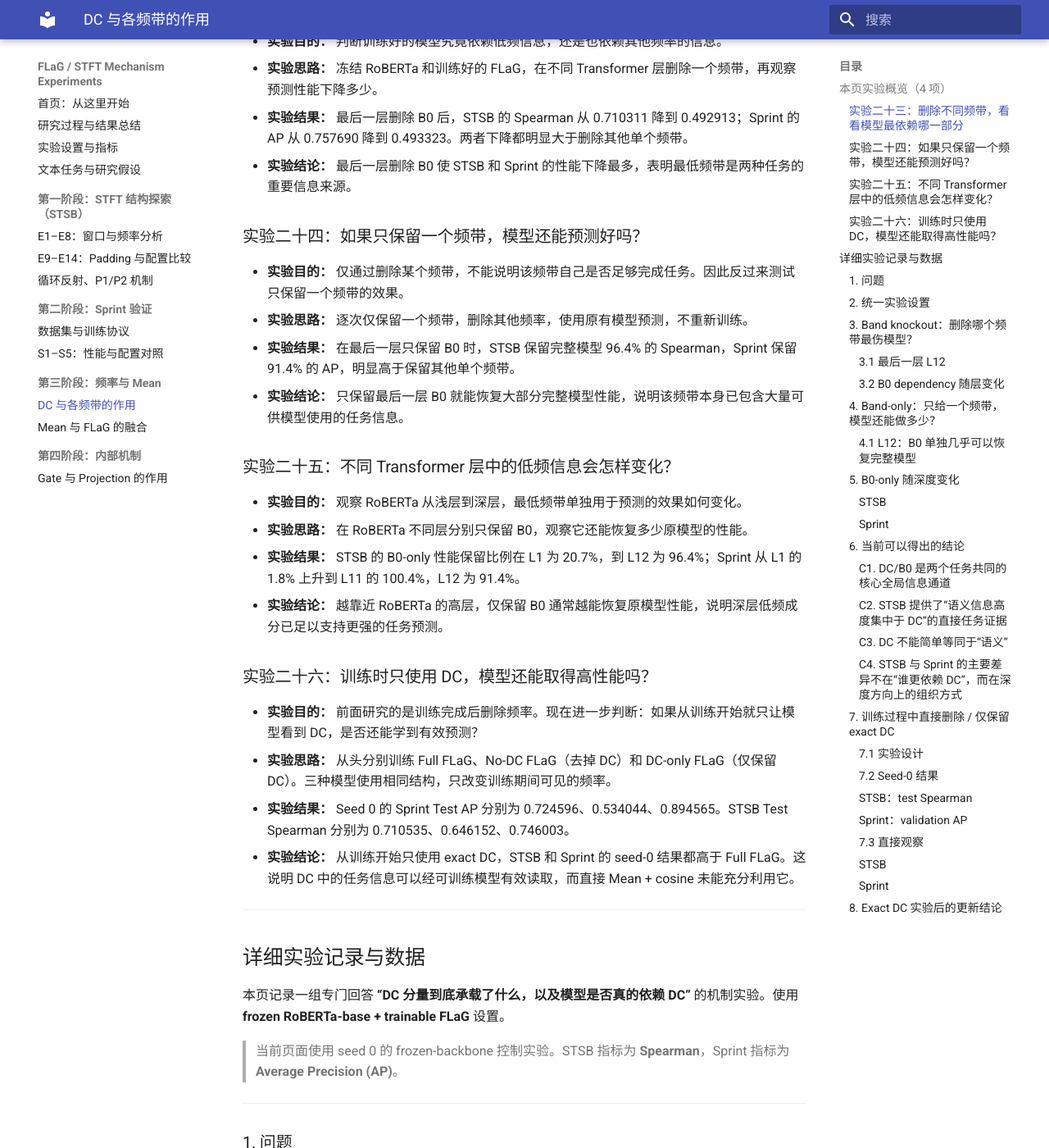
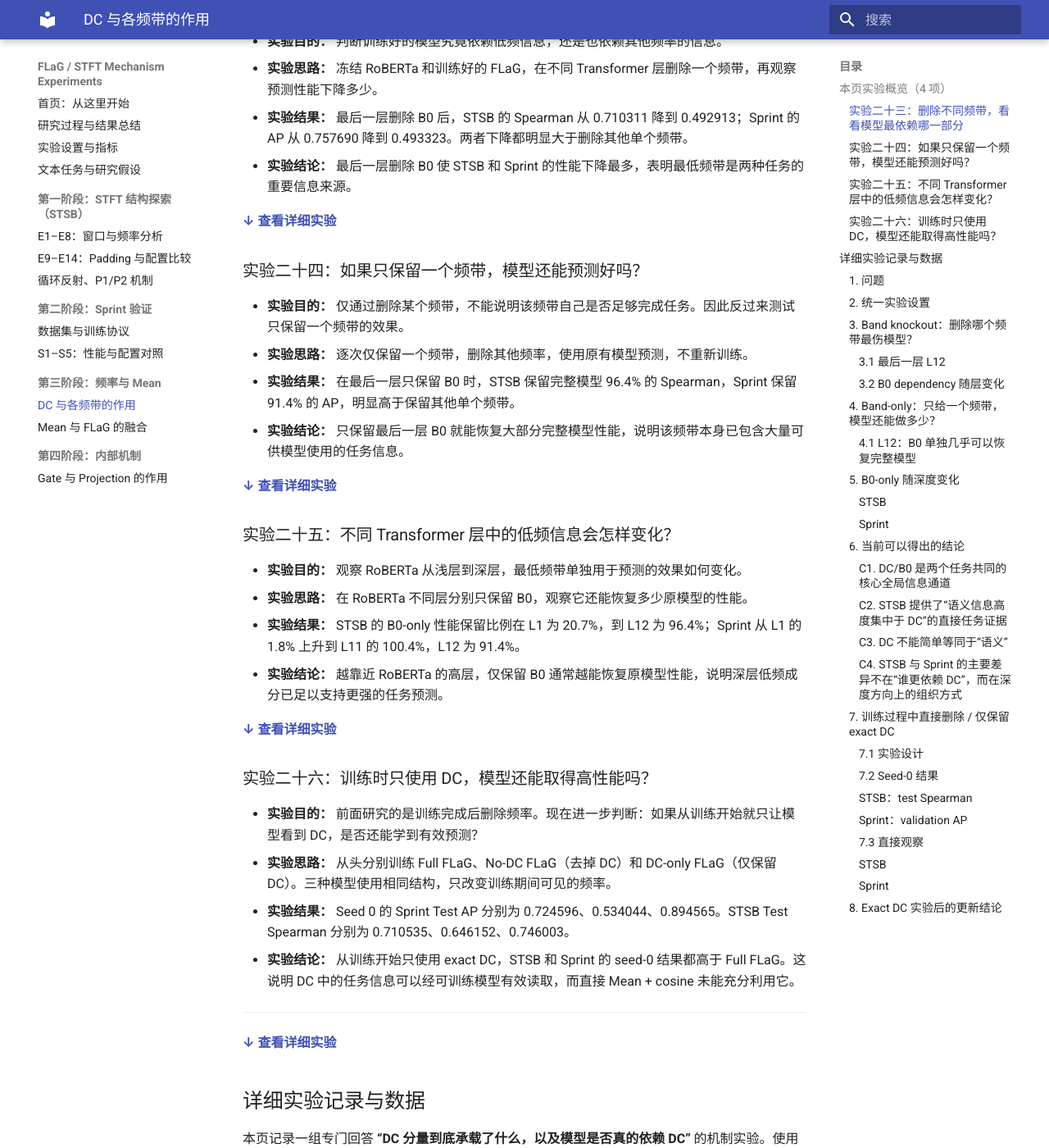
Before and after one commit to lumoswwr/FLaG-STFT-Notes, an MkDocs documentation site: the page built from docs/dc-frequency.md, in a window 1280 px wide and 1400 px high, scrolled down 322 px. Shown: the whole window at 82% size. Built offline with MkDocs 1.6.1 and Material for MkDocs 9.7.7, drawn with Linux system fonts in a browser that asks for light colours; some of the changed text lies outside the part shown.

Commit message:
Add bidirectional experiment summary-detail navigation links without modifying report content

```diff
--- a/docs/dc-frequency.md
+++ b/docs/dc-frequency.md
@@ -3,6 +3,9 @@
 ## 本页实验概览（4 项）
 
 这里不再比较 Global 和 Local，而是删除、保留不同频率，并让模型在训练时只看到 DC，分析低频成分究竟包含多少可用的任务信息。
+
+<a id="exp-23-summary"></a>
+
 
 ### 实验二十三：删除不同频带，看看模型最依赖哪一部分
 
@@ -11,6 +14,12 @@
 - **实验结果：** 最后一层删除 B0 后，STSB 的 Spearman 从 0.710311 降到 0.492913；Sprint 的 AP 从 0.757690 降到 0.493323。两者下降都明显大于删除其他单个频带。
 - **实验结论：** 最后一层删除 B0 使 STSB 和 Sprint 的性能下降最多，表明最低频带是两种任务的重要信息来源。
 
+**[↓ 查看详细实验](#exp-23-detail)**
+
+
+<a id="exp-24-summary"></a>
+
+
 ### 实验二十四：如果只保留一个频带，模型还能预测好吗？
 
 - **实验目的：** 仅通过删除某个频带，不能说明该频带自己是否足够完成任务。因此反过来测试只保留一个频带的效果。
@@ -18,12 +27,24 @@
 - **实验结果：** 在最后一层只保留 B0 时，STSB 保留完整模型 96.4% 的 Spearman，Sprint 保留 91.4% 的 AP，明显高于保留其他单个频带。
 - **实验结论：** 只保留最后一层 B0 就能恢复大部分完整模型性能，说明该频带本身已包含大量可供模型使用的任务信息。
 
+**[↓ 查看详细实验](#exp-24-detail)**
+
+
+<a id="exp-25-summary"></a>
+
+
 ### 实验二十五：不同 Transformer 层中的低频信息会怎样变化？
 
 - **实验目的：** 观察 RoBERTa 从浅层到深层，最低频带单独用于预测的效果如何变化。
 - **实验思路：** 在 RoBERTa 不同层分别只保留 B0，观察它还能恢复多少原模型的性能。
 - **实验结果：** STSB 的 B0-only 性能保留比例在 L1 为 20.7%，到 L12 为 96.4%；Sprint 从 L1 的 1.8% 上升到 L11 的 100.4%，L12 为 91.4%。
 - **实验结论：** 越靠近 RoBERTa 的高层，仅保留 B0 通常越能恢复原模型性能，说明深层低频成分已足以支持更强的任务预测。
+
+**[↓ 查看详细实验](#exp-25-detail)**
+
+
+<a id="exp-26-summary"></a>
+
 
 ### 实验二十六：训练时只使用 DC，模型还能取得高性能吗？
 
@@ -33,6 +54,9 @@
 - **实验结论：** 从训练开始只使用 exact DC，STSB 和 Sprint 的 seed-0 结果都高于 Full FLaG。这说明 DC 中的任务信息可以经可训练模型有效读取，而直接 Mean + cosine 未能充分利用它。
 
 ---
+
+**[↓ 查看详细实验](#exp-26-detail)**
+
 
 ## 详细实验记录与数据
 
@@ -77,6 +101,9 @@
 - Pearson = **0.720285**
 
 ---
+
+<a id="exp-23-detail"></a>
+
 
 ### 3. Band knockout：删除哪个频带最伤模型？
 
@@ -178,6 +205,12 @@
 
 
 
+**[↑ 返回实验总结](#exp-23-summary)**
+
+
+<a id="exp-24-detail"></a>
+
+
 ### 4. Band-only：只给一个频带，模型还能做多少？
 
 Band-only 与 knockout 正好相反：
@@ -253,6 +286,12 @@
 
 ---
 
+**[↑ 返回实验总结](#exp-24-summary)**
+
+
+<a id="exp-25-detail"></a>
+
+
 ### 5. B0-only 随深度变化
 
 #### STSB
@@ -296,6 +335,9 @@
 特别是 Sprint，从 L1 的 1.8% 增长到 L11 的 100.4%，表现得像一个逐层把 task-relevant global information 汇入 B0 的“信息漏斗”。
 
 ---
+
+**[↑ 返回实验总结](#exp-25-summary)**
+
 
 ### 6. 当前可以得出的结论
 
@@ -352,6 +394,9 @@
 
 
 ---
+
+<a id="exp-26-detail"></a>
+
 
 ### 7. 训练过程中直接删除 / 仅保留 exact DC
 
@@ -453,3 +498,5 @@
    一句话总结：
 
 > **DC 并不是唯一的信息来源，但在 frozen RoBERTa 的最终表示中，它是一个极其强的 task-relevant information carrier；模型是否能利用这些信息，很大程度上取决于后续 readout，而不是由 Mean pooling 的表现单独决定。**
+
+**[↑ 返回实验总结](#exp-26-summary)**
```
